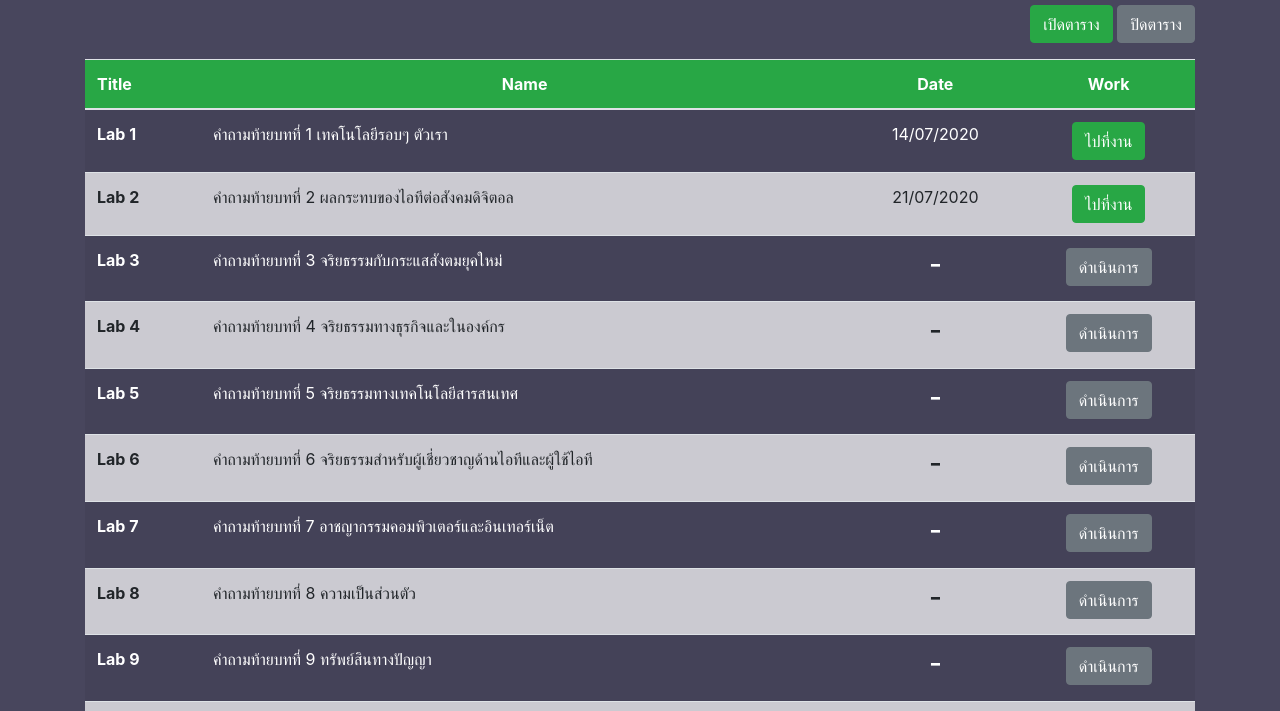
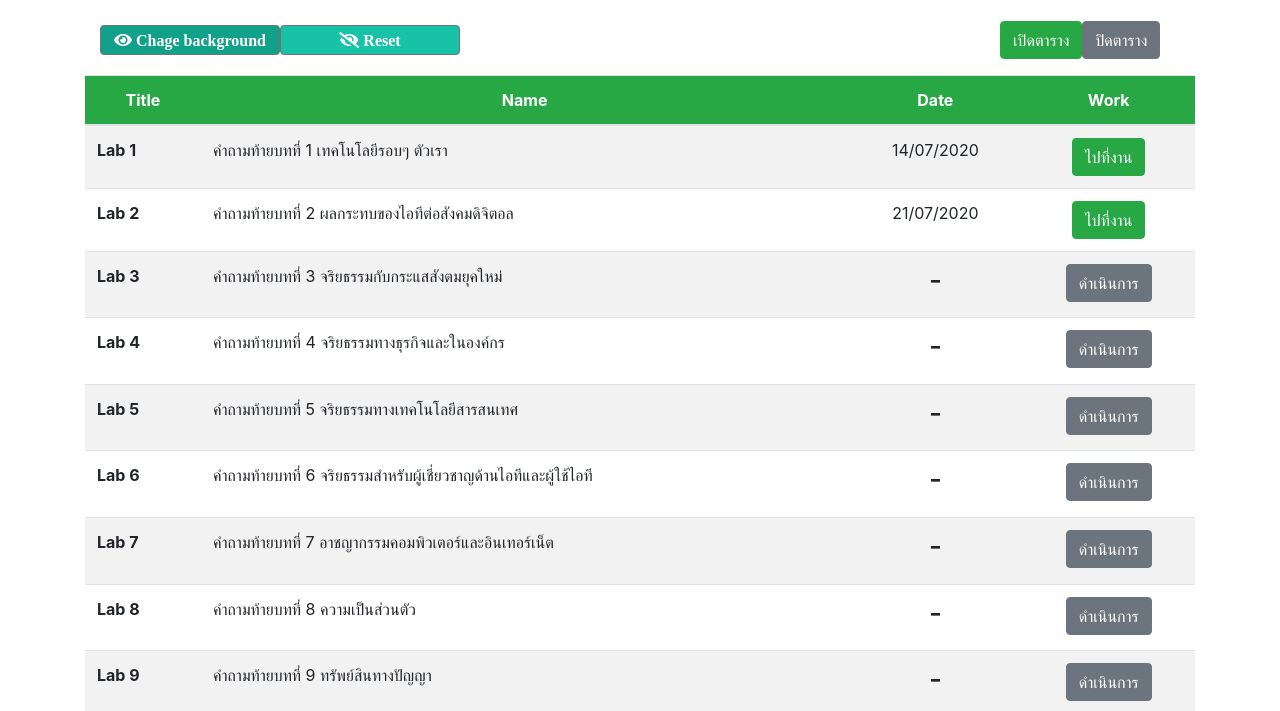
Before and after one commit to honnage/HTML_workpage-index, a plain HTML site: page index.html in a window 1280 px wide. Shown: the part 117-828 px from the top of the page. Drawn offline with nearby package versions, Linux system fonts and the light colour scheme.

Commit message:
Function Chage Background

```diff
--- a/index.html
+++ b/index.html
@@ -9,6 +9,8 @@
     <script src="https://cdn.jsdelivr.net/npm/popper.js@1.16.0/dist/umd/popper.min.js" integrity="sha384-Q6E9RHvbIyZFJoft+2mJbHaEWldlvI9IOYy5n3zV9zzTtmI3UksdQRVvoxMfooAo" crossorigin="anonymous"></script>
     <script src="https://stackpath.bootstrapcdn.com/bootstrap/4.5.0/js/bootstrap.min.js" integrity="sha384-OgVRvuATP1z7JjHLkuOU7Xw704+h835Lr+6QL9UvYjZE3Ipu6Tp75j7Bh/kR0JKI" crossorigin="anonymous"></script>
     <script src="https://code.jquery.com/jquery-3.5.1.js" integrity="sha256-QWo7LDvxbWT2tbbQ97B53yJnYU3WhH/C8ycbRAkjPDc=" crossorigin="anonymous"></script>
+    <link rel="stylesheet" href="https://use.fontawesome.com/releases/v5.8.1/css/all.css" integrity="sha384-50oBUHEmvpQ+1lW4y57PTFmhCaXp0ML5d60M1M7uH2+nqUivzIebhndOJK28anvf" crossorigin="anonymous"><!-- icon -->
+
     <script type="text/javascript">
         $(function()
         {
@@ -24,6 +26,19 @@
                 //Sliding effect just replace fadeIn() to slideDown()
             });
         });
+
+      function ChageBackground() {
+        // document.body.style.background = "green"; //เปลี่ยนสีพื้นหลัง
+        document.body.style.backgroundImage = "url('image/bg-1.png')"; //เปลี่ยนรูปิพ้นหลัง
+        document.getElementById("p1").style.color="white";
+        // document.getElementById("color-title").style.color="white";
+        document.getElementById("color").style.color="white";
+
+      }
+      function reset(){
+        document.body.style.background = "";
+        document.getElementById("p1").style.color="black";
+      }
     </script>
     <style>
         #box
@@ -37,32 +52,41 @@
     <title>60160305</title>
 
 </head>
-<body background="image/bg-1.png">
+<body >
     <div class="container">
         <br>
-        <h1 style="color: white;">Social Issues and Ethics for IT Professional</h1>
-        <h3 style="color: white;">นายภาสกร โพธิ์ใหญ่ 60160305</h3>
-        <P ALIGN = "RIGHT" >
-            <a href="#" class="slideDown_table btn btn-success">เปิดตาราง</a>
-            <a href="#" class="slideUp_table btn btn-secondary">ปิดตาราง</a>
-        </P>
+        <div id="p1">
+          <h1>Social Issues and Ethics for IT Professional</h1>
+          <h3>นายภาสกร โพธิ์ใหญ่ 60160305</h3>
+        </div>
 
-        <div id="table">
+        <div class="form-inline">
+            <div class="form-group col-xs-12 col-sm-12 col-md-12 my-3">
+              <button class="col-sm-2 btn btn-secondary fas fa-eye" onclick="ChageBackground()" style="background: #11A088 ;"> Chage background</button>
+              <button class="col-sm-2 btn btn-secondary fas fa-eye-slash" onclick="reset()" style="background: #17C2A6  ;">  Reset</button>
+              <a class="col-sm-6"></a>
+              <button href="#" class="slideDown_table btn btn-success">เปิดตาราง</button>
+              <button href="#" class="slideUp_table btn btn-secondary">ปิดตาราง</button>
+            </div>
+        </div>
+
+
+        <div id="table p1">
         <table class="table table-striped">
             <thead>
-              <tr class="bg-success" style="color: white;">
-                <th scope="col" style="color: white;">Title</th>
+              <tr class="bg-success" >
+                <th scope="col" style="text-align: center; color: white;">Title</th>
                 <th scope="col" style="text-align: center; color: white;">Name</th>
                 <th scope="col" style="text-align: center; color: white;">Date</th>
                 <th scope="col" style="text-align: center; color: white;">Work</th>
               </tr>
             </thead>
             <tbody>
-              <tr>
-                <th style="color: white;" scope="row">Lab 1</th>
-                <td style="color: white;">คำถามท้ายบทที่ 1 เทคโนโลยีรอบๆ ตัวเรา</td>
-                <td style="color: white;"><center>14/07/2020</center></td>
-                <td><center><a href="lab1_60160305.pdf" class="btn btn-success">ไปที่งาน</a></center></td>
+              <tr id="p1">
+                <th id="p1" scope="row">Lab 1</th>
+                <td id="p1" >คำถามท้ายบทที่ 1 เทคโนโลยีรอบๆ ตัวเรา</td>
+                <td id="p1" ><center>14/07/2020</center></td>
+                <td id="p1" ><center><a href="lab1_60160305.pdf" class="btn btn-success">ไปที่งาน</a></center></td>
               </tr>
 
               <tr style="background-color: #ffffffb6 ;">
@@ -73,9 +97,9 @@
               </tr>
 
               <tr>
-                <th style="color: white;" scope="row">Lab 3</th>
-                <td style="color: white;">คำถามท้ายบทที่ 3 จริยธรรมกับกระแสสังตมยุคใหม่</td>
-                <td style="color: white;"><center><h3>-</h3></center></td>
+                <th scope="row">Lab 3</th>
+                <td>คำถามท้ายบทที่ 3 จริยธรรมกับกระแสสังตมยุคใหม่</td>
+                <td><center><h3>-</h3></center></td>
                 <td><center><a href="" class="btn btn-secondary">ดำเนินการ</a></center></td>
               </tr>
 
@@ -87,9 +111,9 @@
               </tr>
 
               <tr>
-                <th style="color: white;" scope="row">Lab 5</th>
-                <td style="color: white;">คำถามท้ายบทที่ 5 จริยธรรมทางเทคโนโลยีสารสนเทศ</td>
-                <td style="color: white;"><center><h3>-</h3></center></td>
+                <th scope="row">Lab 5</th>
+                <td>คำถามท้ายบทที่ 5 จริยธรรมทางเทคโนโลยีสารสนเทศ</td>
+                <td><center><h3>-</h3></center></td>
                 <td><center><a href="" class="btn btn-secondary">ดำเนินการ</a></center></td>
               </tr>
 
@@ -101,9 +125,9 @@
               </tr>
 
               <tr>
-                <th style="color: white;" scope="row">Lab 7</th>
-                <td style="color: white;">คำถามท้ายบทที่ 7 อาชญากรรมคอมพิวเตอร์และอินเทอร์เน็ต</td>
-                <td style="color: white;"><center><h3>-</h3></center></td>
+                <th scope="row">Lab 7</th>
+                <td>คำถามท้ายบทที่ 7 อาชญากรรมคอมพิวเตอร์และอินเทอร์เน็ต</td>
+                <td><center><h3>-</h3></center></td>
                 <td><center><a href="" class="btn btn-secondary">ดำเนินการ</a></center></td>
               </tr>
 
@@ -115,9 +139,9 @@
               </tr>
 
               <tr>
-                <th style="color: white;" scope="row">Lab 9</th>
-                <td style="color: white;">คำถามท้ายบทที่ 9 ทรัพย์สินทางปัญญา</td>
-                <td style="color: white;"><center><h3>-</h3></center></td>
+                <th scope="row">Lab 9</th>
+                <td>คำถามท้ายบทที่ 9 ทรัพย์สินทางปัญญา</td>
+                <td><center><h3>-</h3></center></td>
                 <td><center><a href="" class="btn btn-secondary">ดำเนินการ</a></center></td>
               </tr>
 
@@ -129,9 +153,9 @@
               </tr>
 
               <tr>
-                <th style="color: white;" scope="row">Lab 11</th>
-                <td style="color: white;">คำถามท้ายบทที่ 11 สรุป เสรีภาพในการแสดงความคิดเห็น</td>
-                <td style="color: white;"><center><h3>-</h3></center></td>
+                <th scope="row">Lab 11</th>
+                <td>คำถามท้ายบทที่ 11 สรุป เสรีภาพในการแสดงความคิดเห็น</td>
+                <td><center><h3>-</h3></center></td>
                 <td><center><a href="" class="btn btn-secondary">ดำเนินการ</a></center></td>
               </tr>
 
@@ -140,4 +164,4 @@
         </div>
     </div>
 </body>
-</html></htmm>
+</html>
```
